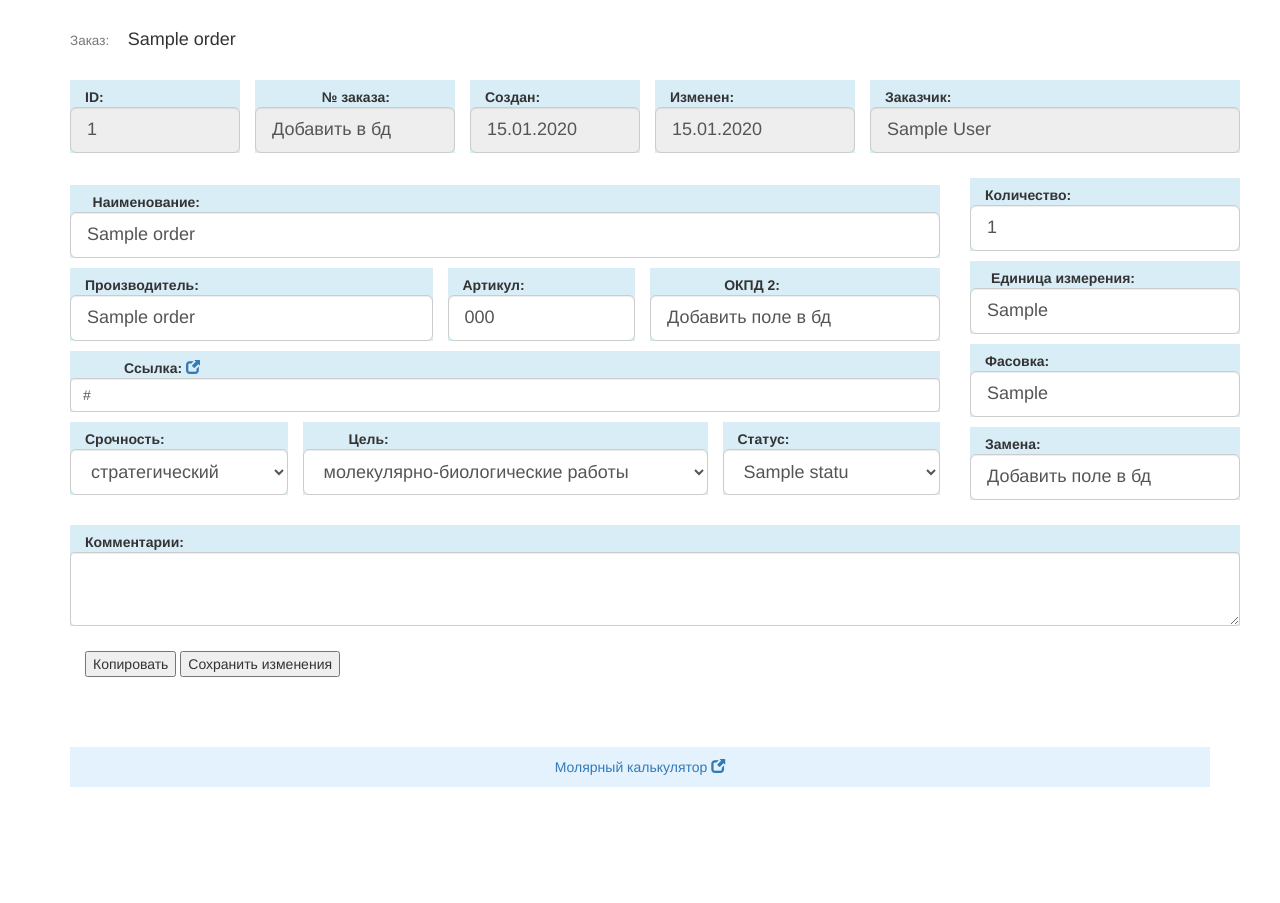
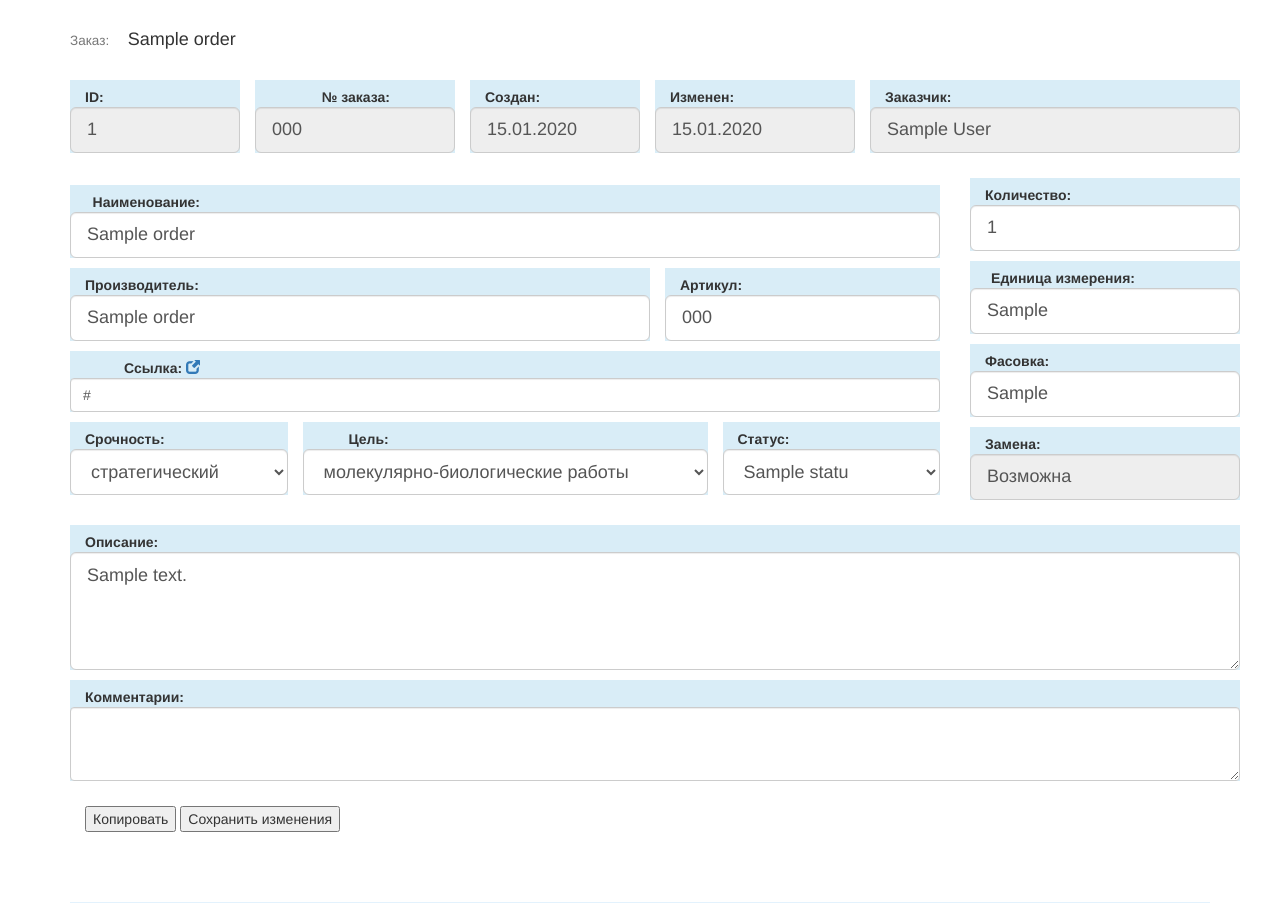
Before and after one commit to darkinessa/reagents_order, a Flask app: page /full_item/1/ in a window 1280 px wide. Shown: the part 50-953 px from the top of the page. Before the commit the page ends 837 px from the top, so only its background shows below. Run offline with Flask 2, Linux system fonts and the light colour scheme; a user stored in the database is signed in; tables that the repository leaves empty hold one stand-in row (values such as "Sample post"); some libraries are stand-ins or nearby versions.

Commit message:
refactored  for reagents order

```diff
--- a/app/order/forms.py
+++ b/app/order/forms.py
@@ -7,6 +7,7 @@ from app.order.constants import URGENCY, AIM
 class ReagentOrderForm(FlaskForm):
 
     reagent_name = TextAreaField('* Название реактива', validators=[DataRequired()])
+    reagent_description = TextAreaField('Описание или техническое задание')
 
     package = StringField('* Фасовка, например: 500 грамм, 10 шт/уп, 100 мкг и т.п.', validators=[DataRequired()])
     package_unit = StringField('Единица измерения, например: шт, уп, набор и т.п.', validators=[DataRequired()])
@@ -15,6 +16,8 @@ class ReagentOrderForm(FlaskForm):
                                  validators=[DataRequired(message="Дай"), NumberRange(min=1, message='Минимальное количество 1')])
 
     vendor_name = StringField('* Название производителя', validators=[DataRequired()])
+
+    replacement = BooleanField('Возможна замена')
 
     catalogue_number = StringField('Каталожный номер или артикул')
 
--- a/app/order/routes.py
+++ b/app/order/routes.py
@@ -19,7 +19,7 @@ def item_add():
 
     if form.validate_on_submit():
         reagent = ItemInOrder(author=current_user,
-                              reagent_name=form.reagent_name.data, package=form.package.data,
+                              reagent_name=form.reagent_name.data,reagent_description=form.reagent_description.data, package=form.package.data,
                               package_unit=form.package_unit.data, vendor_name=form.vendor_name.data,
                               catalogue_number=form.catalogue_number.data, url_reagent=form.url_reagent.data,
                               urgency=int(form.urgency.data), author_comments=form.author_comments.data,
@@ -142,7 +142,7 @@ def full_item(id):
             item = item
 
             reagent = ItemInOrder(author=current_user,
-                                  reagent_name=item.reagent_name, package=item.package,
+                                  reagent_name=item.reagent_name, reagent_description=item.reagent_description, package=item.package,
                                   package_unit=item.package_unit, vendor_name=item.vendor_name,
                                   catalogue_number=item.catalogue_number, url_reagent=item.url_reagent,
                                   urgency=item.urgency, author_comments=item.author_comments,
@@ -156,6 +156,7 @@ def full_item(id):
             error = None
 
             item.reagent_name = request.form['reagent_name']
+            item.reagent_description = request.form['reagent_description']
             item.package = request.form['package']
             item.package_unit = request.form['package_unit']
             item.vendor_name = request.form['vendor_name']
@@ -206,7 +207,7 @@ def full_item(id):
 def copy_item(id):
     item = ItemInOrder.query.get(id)
     reagent = ItemInOrder(author=current_user,
-                          reagent_name=item.reagent_name, package=item.package,
+                          reagent_name=item.reagent_name, reagent_description=item.reagent_description, package=item.package,
                           package_unit=item.package_unit, vendor_name=item.vendor_name,
                           catalogue_number=item.catalogue_number, url_reagent=item.url_reagent,
                           urgency=item.urgency, reagent_comments=item.reagent_comments,
--- a/app/templates/edit_item.html
+++ b/app/templates/edit_item.html
@@ -1,4 +1,10 @@
 {# используется на странице full_item #}
+
+
+    {% macro has_error(field_name) %}
+    {%- if field_with_error == field_name %} has-error {% endif -%}
+    {%- endmacro %}
+
 
 {% if error %}
 <div class="alert alert-danger" role="alert" xmlns="http://www.w3.org/1999/html" xmlns="http://www.w3.org/1999/html"><p
@@ -21,7 +27,7 @@
             <div class="col-xs-2" style="padding:0">
                 <label class="control-label col-xs-9">№ заказа:</label>
                 <p class="bg-info"><input type="text" class="form-control input-lg" name="order_id"
-                                          value="Добавить в бд" disabled></p>
+                                          value="{{ item.reagent_in_order }}" disabled></p>
             </div>
 
 
@@ -47,11 +53,8 @@
     </div>
 
 
-    {% macro has_error(field_name) %}
-    {%- if field_with_error == field_name %} has-error {% endif -%}
-    {%- endmacro %}
+<div class="row">
 
-    <div class="row">
         <div class="form-group">
 
             <div class="col-xs-9">
@@ -60,25 +63,18 @@
                     <label class="control-label col-xs-2">Наименование:</label>
                     <p class="bg-info"><input id="reagent_name" name="reagent_name" type="text"
                                               class="form-control input-lg" value="{{ item.reagent_name }}"></p>
-
                 </div>
 
-                <div class="col-xs-5" style="padding:0">
+                <div class="col-xs-8" style="padding:0">
                     <label class="control-label col-xs-2">Производитель:</label>
                     <p class="bg-info"><input type="text" class="form-control input-lg" name="vendor_name"
                                               value="{{ item.vendor_name }}"></p>
                 </div>
 
-                <div class="col-xs-3" style="padding:3">
+                <div class="col-xs-4" style="padding-right: 0px;">
                     <label class="control-label col-xs-2">Артикул:</label>
                     <p class="bg-info"><input type="text" class="form-control input-lg" name="catalogue_number"
                                               value="{{ item.catalogue_number}}"></p>
-                </div>
-
-                <div class="col-xs-4" style="padding:0">
-                    <label class="control-label col-xs-6">ОКПД 2:</label>
-                    <p class="bg-info"><input type="text" class="form-control input-lg" name="okpd"
-                                              value="Добавить поле в бд"></p>
                 </div>
 
                 <div class="col-xs-12" style="padding:0">
@@ -95,8 +91,8 @@
                         {% for s in select_urgency %}
                         <option {% if s[0]== item.urgency %} selected {% endif %} value="{{ s[0] }}">{{s[1]}}</option>
                         {% endfor %}
-                    </p>
-                    </select>
+
+                    </select></p>
 
                 </div>
 
@@ -126,7 +122,10 @@
                     </p>
                 </div>
             </div>
+
+
             <div class="col-xs-3">
+
                 <div class="{{ has_error('reagent_count') }} ">
                     <label for="reagent_count" class="control-label col-xs-3">Количество:</label>
                     <p class="bg-info"><input id="reagent_count" type="number" class="form-control input-lg"
@@ -148,9 +147,17 @@
                 </div>
 
                 <div class="">
+
+
                     <label class="control-label col-xs-2">Замена:</label>
+                    {% if item.replacement == True %}
                     <p class="bg-info"><input type="text" class="form-control input-lg" name="replacement"
-                                              value="Добавить поле в бд"></p>
+                                              value="Возможна" disabled></p>
+                    {% else %}
+                    <p class="bg-info"><input type="text" class="form-control input-lg" name="replacement"
+                                              value="Не возможна" disabled></p>
+                    {% endif %}
+
                 </div>
 
             </div>
@@ -161,14 +168,24 @@
     <div class="row">
         <div class="form-group">
             <div class="col-xs-12">
+
+                <label class="control-label col-xs-1">Описание:</label>
+                <p class="bg-info"><textarea id="reagent_description" name="reagent_description"
+                                             class="form-control input-lg"
+                                             rows="4">{{ item.reagent_description }}</textarea>
+                </p>
+
                 <label class="control-label col-xs-1">Комментарии:</label>
                 <p class="bg-info"><textarea type="text" class="form-control" name="reagent_comments"
                                              value="{{ item.reagent_comments }}" rows="3"></textarea></p>
+
+
             </div>
         </div>
     </div>
 
     <input type="submit" name='copy' value="Копировать" onclick="return confirm('Скопировать реагент?');">
 
-    <input type="submit" name='edit' value="Сохранить изменения" onclick="return confirm('Вы действительно хотите сохранить изменения?');">
+    <input type="submit" name='edit' value="Сохранить изменения"
+           onclick="return confirm('Вы действительно хотите сохранить изменения?');">
 </form>
```
